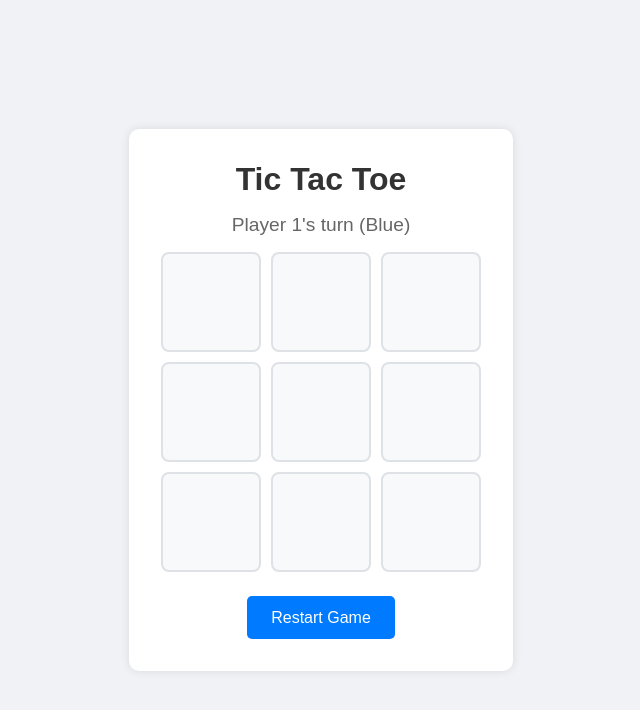
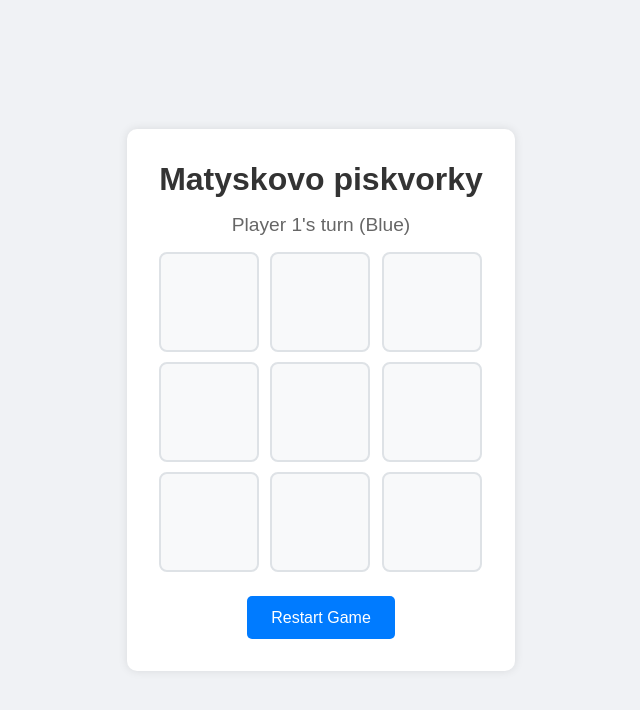
Before and after one commit to vojikda/pi-kvorky, a plain HTML site: page index.html in a window 1280 px wide. Shown: the whole page, without its empty margins (319-959 px from the left). Drawn offline with Linux system fonts and the light colour scheme.

Commit message:
Update title to Matyskovo piskvorky

```diff
--- a/index.html
+++ b/index.html
@@ -3,12 +3,12 @@
 <head>
     <meta charset="UTF-8">
     <meta name="viewport" content="width=device-width, initial-scale=1.0">
-    <title>Tic Tac Toe</title>
+    <title>Matyskovo piskvorky</title>
     <link rel="stylesheet" href="styles.css">
 </head>
 <body>
     <div class="container">
-        <h1>Tic Tac Toe</h1>
+        <h1>Matyskovo piskvorky</h1>
         <div class="status" id="status">Player 1's turn (Blue)</div>
         <div class="game-board" id="board">
             <div class="cell" data-cell></div>
```
